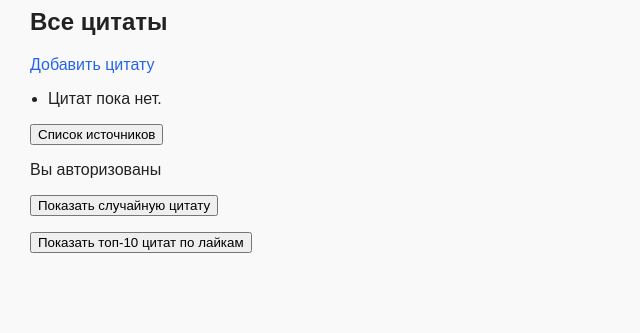
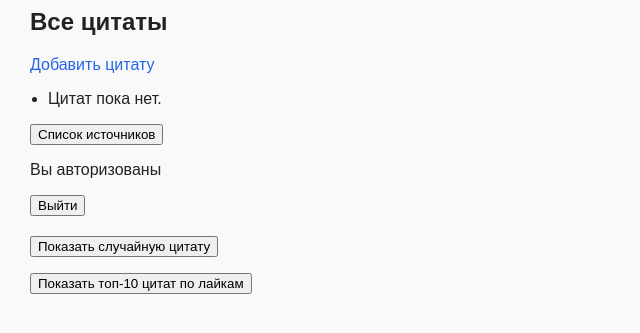
Before and after one commit to AlbinaGiliazova/Quotes, a Django app: page / in a window 1280 px wide. Shown: the part 90-423 px from the top of the page, without its empty margins (0-640 px from the left). Run offline with Django 5.2, Linux system fonts and the light colour scheme; the visitor is signed in with stand-in values (Sample User, id 1); data that the repository does not hold is empty.

Commit message:
Add logout button

```diff
--- a/config/backend/templates/backend/quotes_list.html
+++ b/config/backend/templates/backend/quotes_list.html
@@ -36,6 +36,10 @@
   </p>
   {% if user.is_authenticated %}
   <p>Вы авторизованы</p>
+  <form action="{% url 'logout' %}" method="post">
+  {% csrf_token %}
+  <button type="submit">Выйти</button>
+</form>
 {% else %}
   <p>
     <a href="{% url 'login' %}">
```
